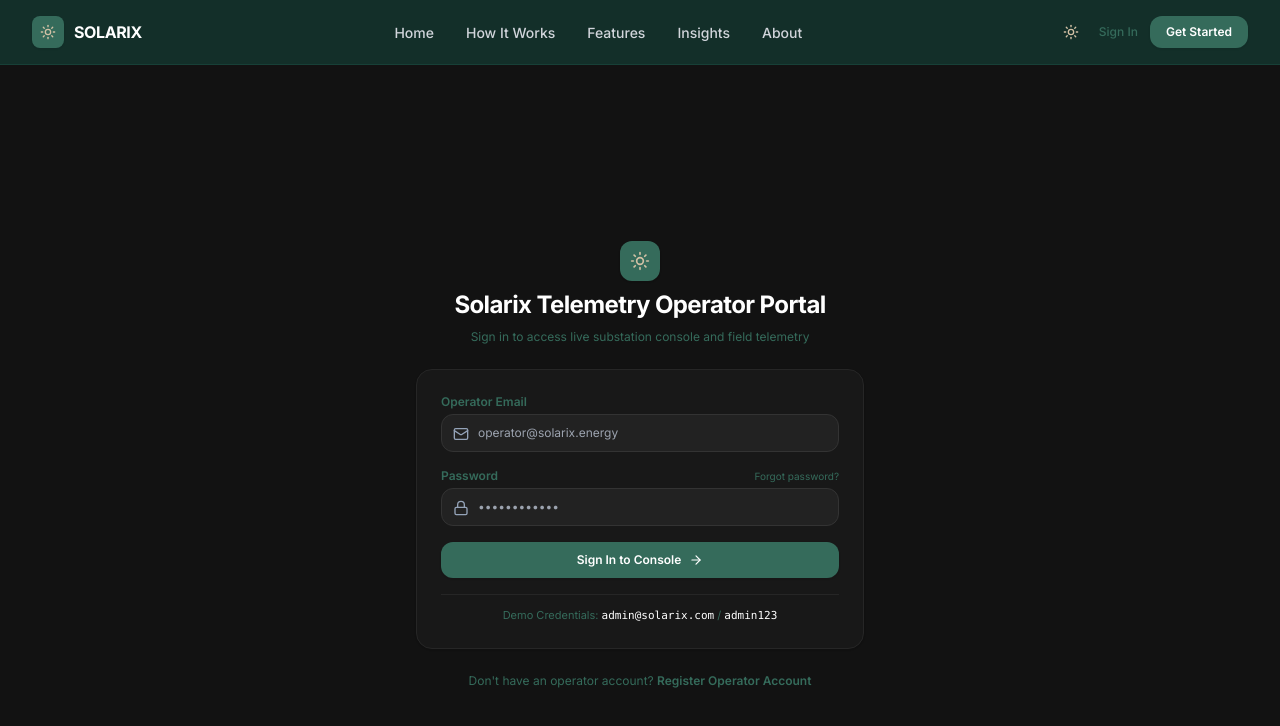
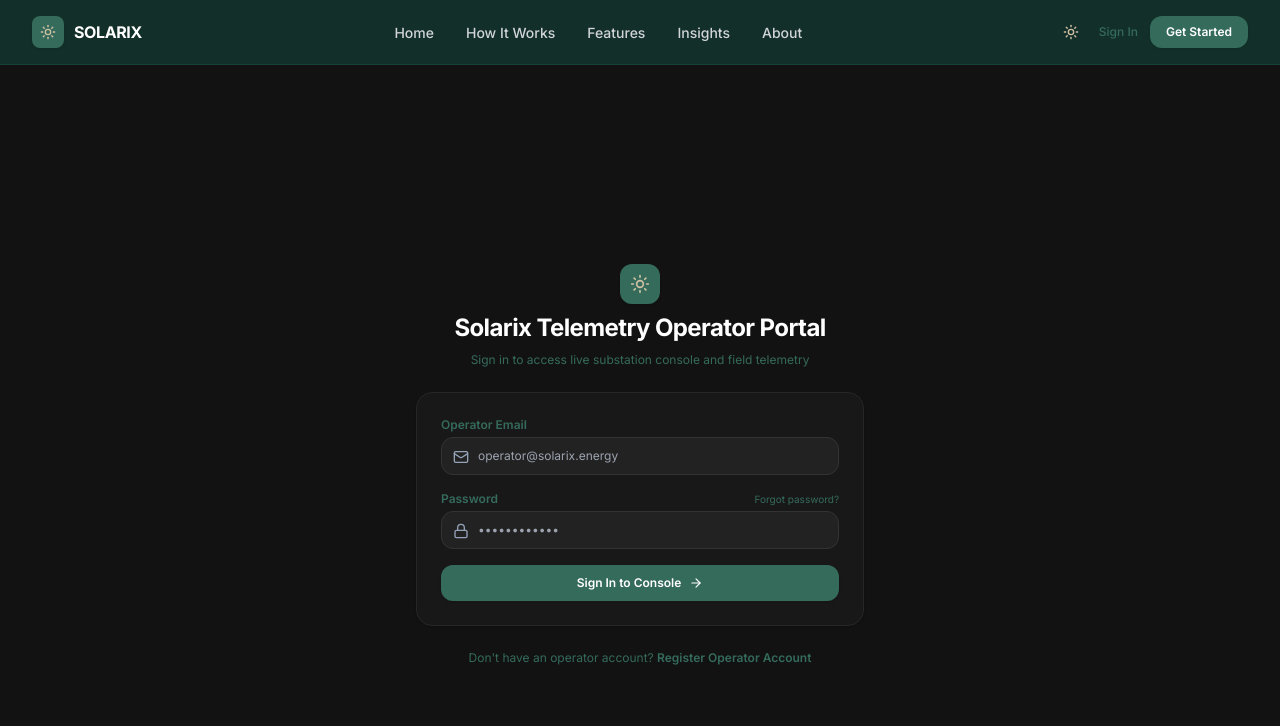
Before and after one commit to vanshikaaggarwal1/Solar-Panel-Efficiency-Monitoring, a React (Vite) app in the folder client/: page /login in a window 1280 px wide. Shown: the top 726 px of the page. Built offline with nearby package versions, Linux system fonts and the light colour scheme.

Commit message:
Change frontend

```diff
--- a/client/src/pages/LoginPage.jsx
+++ b/client/src/pages/LoginPage.jsx
@@ -93,13 +93,6 @@ const LoginPage = () => {
               <ArrowRight className="w-3.5 h-3.5" />
             </button>
           </form>
-
-          {/* Quick Demo Login Hint */}
-          <div className="pt-3 border-t border-borderNeutral dark:border-[#262626] text-center">
-            <p className="text-[11px] text-secondaryText">
-              Demo Credentials: <span className="font-mono text-primaryText dark:text-white">admin@solarix.com</span> / <span className="font-mono text-primaryText dark:text-white">admin123</span>
-            </p>
-          </div>
         </div>
 
         <div className="text-center text-xs text-secondaryText">
```
